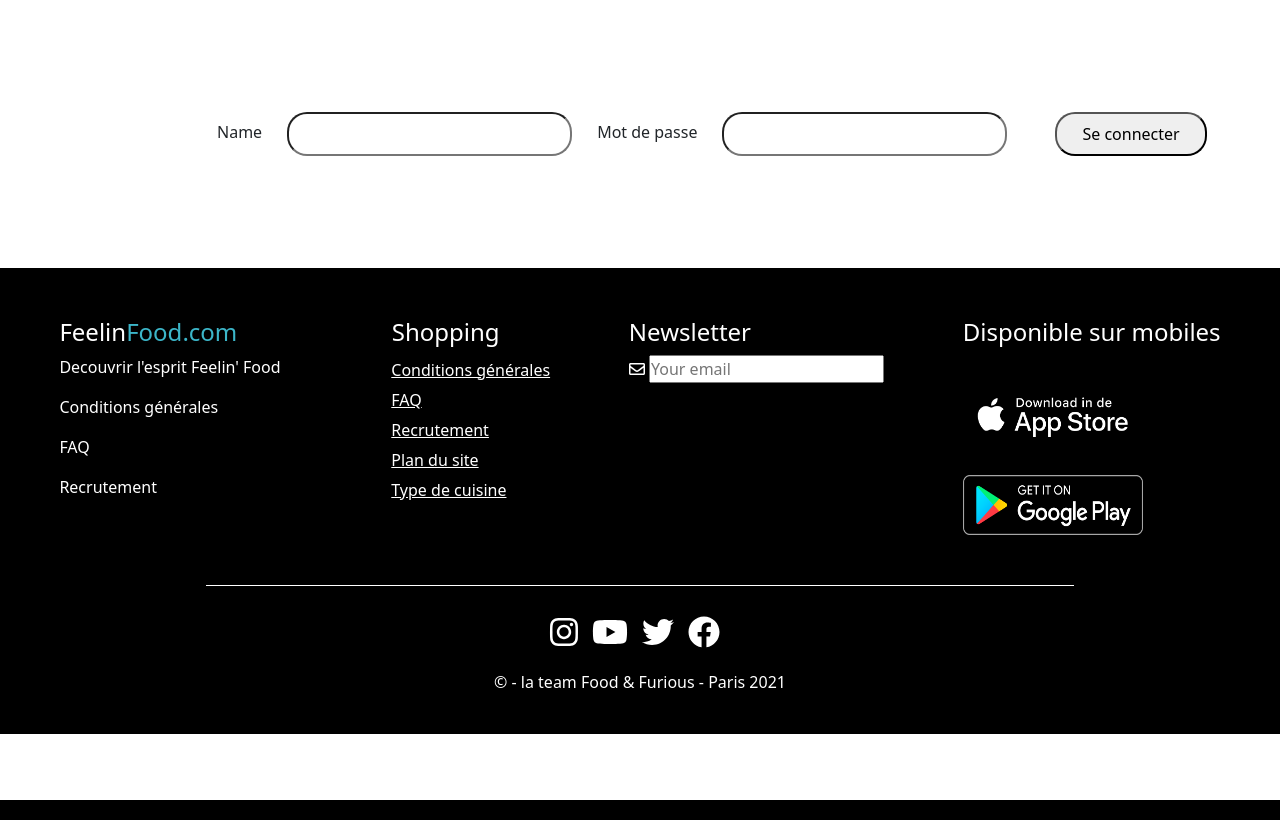
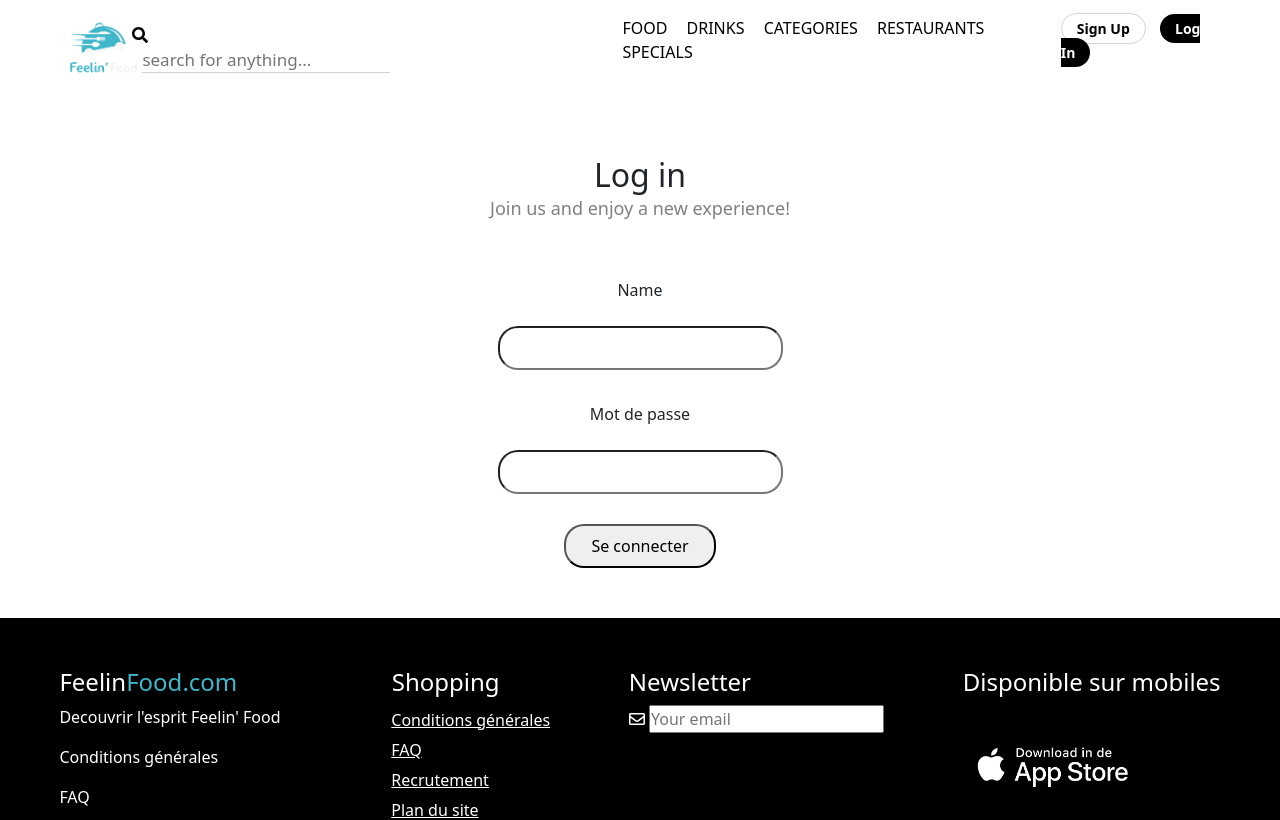
Before and after one commit to YPariset/Projet_Food_Tech, a PHP site: template views/login_view.php in a window 1280 px wide. Shown: the top 820 px of the page. Run offline with PHP 8.4, Linux system fonts and the light colour scheme; the template is opened without the code that fills it, so the values that code supplies are empty.

Commit message:
back login

```diff
--- a/_assets/style/header.css
+++ b/_assets/style/header.css
@@ -47,6 +47,7 @@
 
 .bouton {
     margin-right: 15px;
+    margin-top:5px;
 
 }
 
@@ -68,10 +69,6 @@
     background-color: #3cb6c9;
     color: white;
 }
-
-
-
-
 
 .location-search {
     width: 500px;
--- a/_assets/style/login.css
+++ b/_assets/style/login.css
@@ -1,18 +1,12 @@
 
-.signup_identifiant{
+/*.signup_identifiant{
     display: flex;
     flex-direction: row;
     margin-top: 7em;
     margin-bottom: 7em;
 }
-
 #name, #pass  {
     padding-left: 3em;
-}
-
-#name, #pass, .signup_motdepasse{
-    padding: 8px 25px;
-    border-radius: 20px;
 }
 
 .signup_motdepasse{
@@ -21,4 +15,19 @@
 
 .signup_identifiant{
     margin-left: 12em;
+}*/
+
+
+/********* css provisoire seb ******/
+.signup_identifiant{
+    text-align:center;
+    margin:50px 0;
 }
+#name, #pass, .signup_motdepasse{
+    padding: 8px 25px;
+    border-radius: 20px;
+    outline:none;
+}
+.signup_motdepasse{
+    margin-top:30px;
+}
--- a/views/login_view.php
+++ b/views/login_view.php
@@ -5,18 +5,20 @@
 	<title><?= ucFirst($page); ?> - Feeling Food </title>
 </head>
 <body>
+<?php include_once '_includes/header-banner.php'; ?>
+     <div class="connexion">
+     <?php if(isset($message_login)){echo $message_login;} ?>
 
-     <div class="connexion">
+     <h1 class="mb-1" style="margin-top:60px">Log in</h1>
+     <h2 class="mb-2">Join us and enjoy a new experience!</h2>
           <div id="signup">
                <form action="" method="post" class="signup_identifiant" >
-               <?php if(isset($message_login)){
-                    echo $message_login;
-               } ?>
-               <label id="name" for="name">Name</label>
+
+               <p id="name">Name</p>
                <input type="name" id="name" name="firstname">
-               <br>
-               <label id="pass" for="pass">Mot de passe</label>
-                    <input type="pass" id="pass" name="password">
+               <br><br>
+               <p id="pass" >Mot de passe</p>
+               <input type="pass" id="pass" name="password">
                <br>
                <button class="signup_motdepasse" name="valider">Se connecter</button>
           </form>
```
Also changed, not shown: controllers/affichage_restaurant_controller.php (deleted, +0 -16 lines), controllers/login_controller.php (+11 -30 lines), views/restaurant_view.php (added, +18 -0 lines), controllers/restaurant_controller.php (added).
